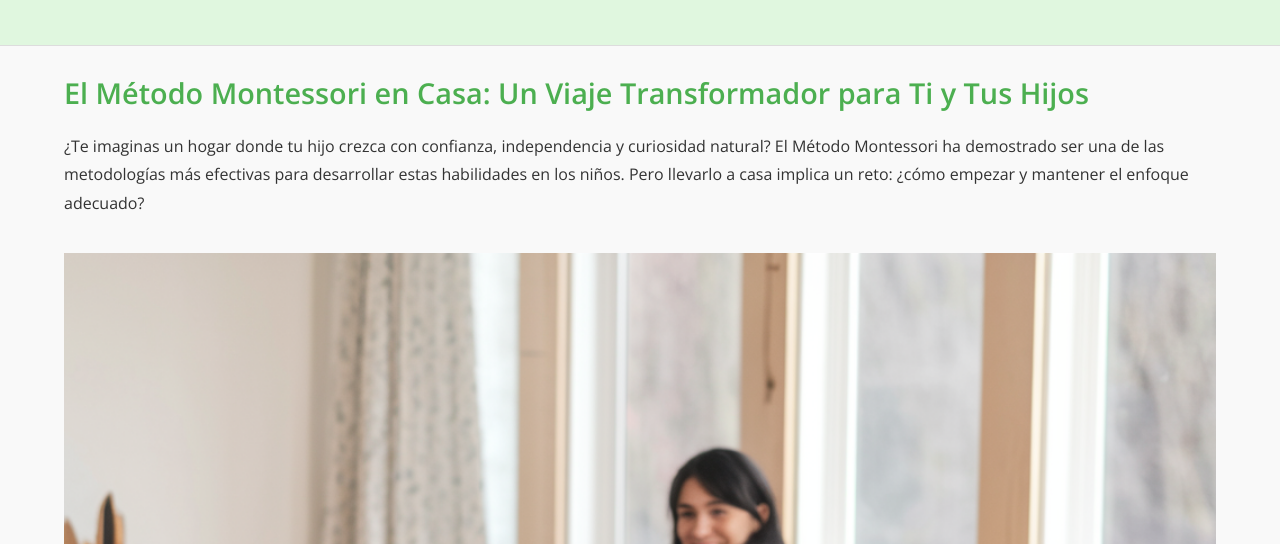
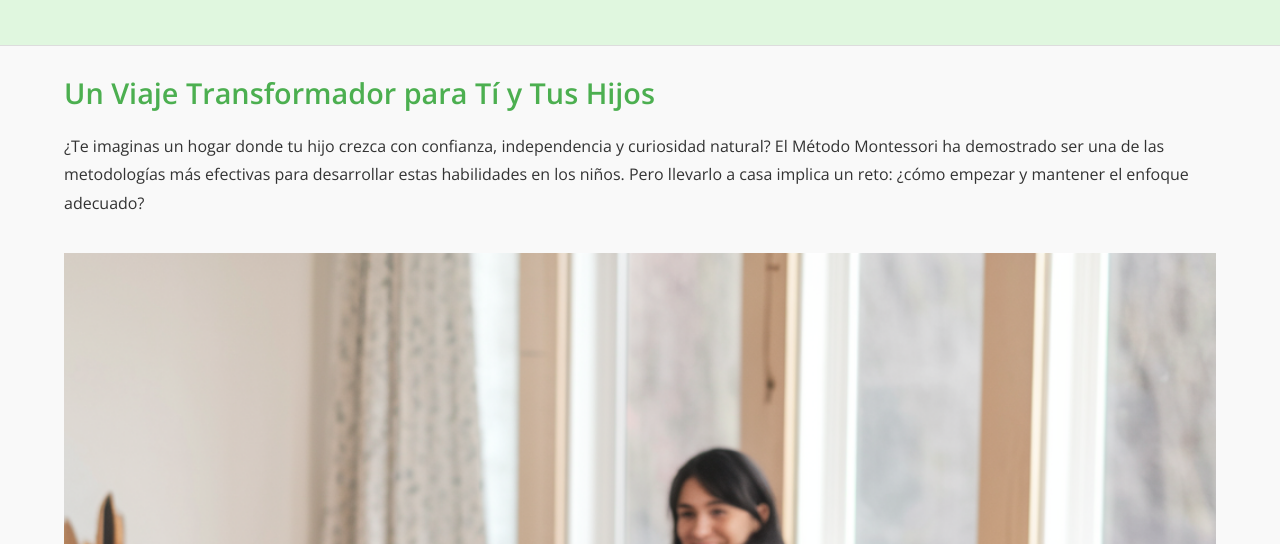
Before and after one commit to HeroesMontessori/Blog, a plain HTML site: page index.html in a window 1280 px wide. Shown: the part 256-800 px from the top of the page. Drawn offline with nearby package versions, Linux system fonts and the light colour scheme.

Commit message:
Update index.html

```diff
--- a/index.html
+++ b/index.html
@@ -256,7 +256,7 @@
 <div class="container">
     <!-- Sección del blog -->
     <section class="blog-content" id="blog">
-        <h2>El Método Montessori en Casa: Un Viaje Transformador para Ti y Tus Hijos</h2>
+        <h2>Un Viaje Transformador para Tí y Tus Hijos</h2>
         <p>¿Te imaginas un hogar donde tu hijo crezca con confianza, independencia y curiosidad natural? El Método Montessori ha demostrado ser una de las metodologías más efectivas para desarrollar estas habilidades en los niños. Pero llevarlo a casa implica un reto: ¿cómo empezar y mantener el enfoque adecuado?</p>
 
         <!-- Imagen de portada -->
```
